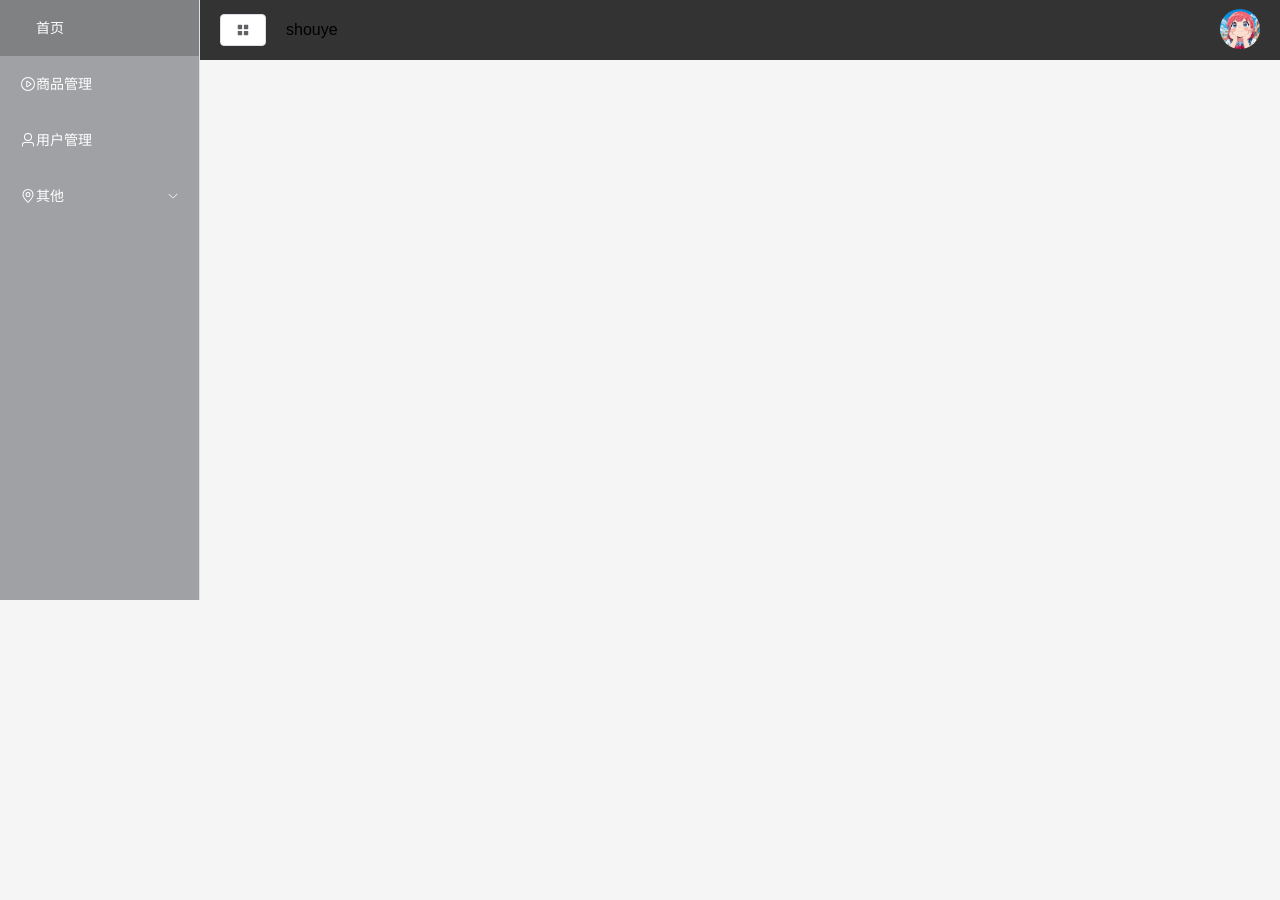
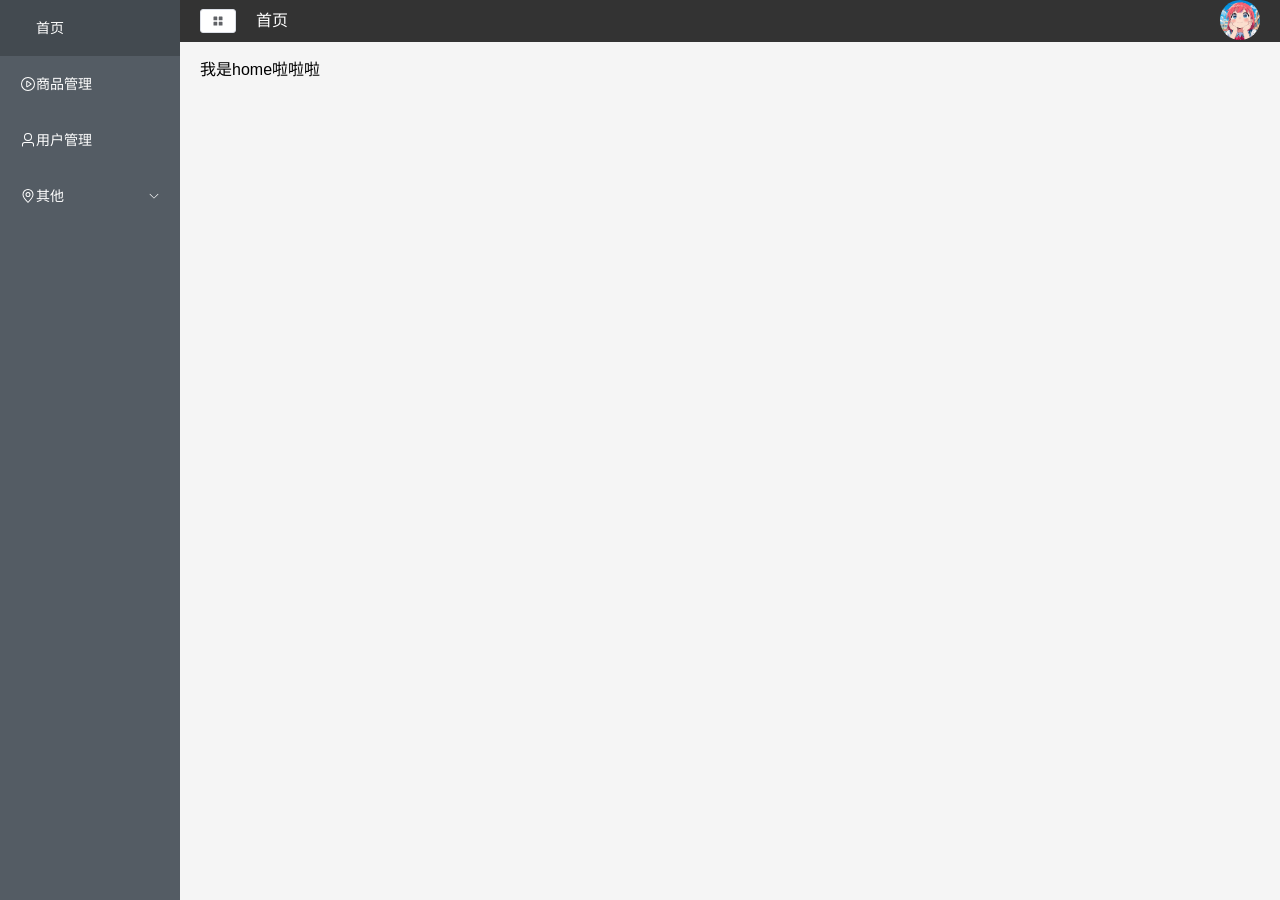
Before and after one commit to hope954/Edunux, a Vue app: page /#/ in a window 1280 px wide. Before the commit the page ends 800 px from the top, so only its background shows below. Built offline with nearby package versions, Linux system fonts and the light colour scheme.

Commit message:
feature:使用vuex实现左侧菜单栏的折叠，修复了页面布局的一些bug

```diff
--- a/package.json
+++ b/package.json
@@ -12,7 +12,8 @@
     "@element-plus/icons-vue": "^2.3.1",
     "element-plus": "^2.9.7",
     "vue": "^3.5.13",
-    "vue-router": "^4.5.0"
+    "vue-router": "^4.5.0",
+    "vuex": "^4.1.0"
   },
   "devDependencies": {
     "@vitejs/plugin-vue": "^5.2.1",
--- a/src/components/CommonAside.vue
+++ b/src/components/CommonAside.vue
@@ -1,6 +1,6 @@
 <template>
-    <el-aside width=200px>
-        <el-menu class="el-menu-vertical-demo" background-color="#9fa1a4" text-color="#fff">
+    <el-aside :width="$store.state.isCollapse?'180px':'64px'">
+        <el-menu class="el-menu-vertical-demo" background-color="#545c64" text-color="#fff" :collapse="!$store.state.isCollapse" :collapse-transition="false">
             <el-menu-item :index="item.path" v-for="item in noChildren()" :key="item.path">
                 <component class="icons" :is="item.icon"></component>
                 <span>{{ item.label }}</span>
@@ -86,17 +86,19 @@ export default{
 }
 </script>
 <style lang="less" scoped>
-.el-aside{
-  width: 200px;
-}
-
+// .el-aside{
+//   width: 200px;
+// }
 .icons{
     width: 16px;
     height: 16px;
     /* background-color: #9fa1a4; */
 }
 .el-menu-vertical-demo{
-  height: 600px;
-  background-color:#9fa1a4;
+  height: 900px;
+  background-color:#545c64;
+}
+.el-menu{
+  border: none;
 }
 </style>
--- a/src/components/CommonHeader.vue
+++ b/src/components/CommonHeader.vue
@@ -1,10 +1,10 @@
 <template>
     <el-header >
-        <div class="l-content">
-            <el-button size="middle">
+        <div class="l-content" >
+            <el-button size="small" plain @click="handleCollpase()"  >
                 <el-icon><Menu /></el-icon>
             </el-button>
-            <h3>shouye</h3>
+            <h3>首页</h3>
         </div>
         <div class="r-content">
             <el-dropdown>
@@ -25,20 +25,27 @@
     </el-header>
 </template>
 <script>
+import { defineComponent } from 'vue';
+import {useStore} from 'vuex'
 export default{
     setup(){
+        let store = useStore()
         //写一个函数实现静态资源的引入
         const getImgSrc =(user)=>{
             return new URL (`../assets/image/${user}.png`, import.meta.url).href;
         };
+        let handleCollpase=()=>{
+            store.commit("updateIsCollapse");
+        }
         return{
             getImgSrc,
+            handleCollpase
         };
     }
 }
 </script>
 <style lang="less" scoped>
-.el-header{
+header{
     --el-header-padding: 0 0;
     display: flex;
     justify-content: space-between;
@@ -66,6 +73,9 @@ export default{
         margin-right:20px;
         margin-left: 20px;
     }
+    h3{
+        color: #fff;
+    }
 }
 
 
--- a/src/main.js
+++ b/src/main.js
@@ -6,10 +6,11 @@ import ElementPlus from 'element-plus'
 import 'element-plus/dist/index.css'
 import * as ElementPlusIconsVue from '@element-plus/icons-vue'
 import './assets/less/index.less'
+import store from './store/index.js'
 const app = createApp(App)
 for (const [key, component] of Object.entries(ElementPlusIconsVue)) {
     app.component(key, component)
 }
-app.use(router)
+app.use(router).use(store)
 app.use(ElementPlus)
 app.mount('#app')
--- a/src/pages/home/home.vue
+++ b/src/pages/home/home.vue
@@ -1,5 +1,5 @@
 <template>
-    <div></div>
+    <div>我是home啦啦啦</div>
 
 </template>
 
@@ -8,3 +8,5 @@ export default{
 
 }
 </script>
+<style lang="less" scoped>
+</style>
--- a/src/pages/main.vue
+++ b/src/pages/main.vue
@@ -1,16 +1,13 @@
 <template>
 
     <div class="common-layout">
-      <el-container class="lay-container">
-
-        <el-aside style="--el-aside-width:1000px:"><common-aside /></el-aside>
-        <el-container class="r-container">
-          <el-header style="padding-left: 0; padding-right: 0;">
+      <el-container>
+        <common-aside />
+        <el-container>
             <common-header />
-          </el-header>
-          <el-main>
-            <router-view />
-          </el-main>
+            <el-main>
+              <router-view />
+            </el-main>
         </el-container>
       </el-container>
     </div>
@@ -29,17 +26,19 @@ export default defineComponent({
 })
 </script>
 <style lang="less" scoped>
-.r-container{
+.el-container{
   flex-wrap: wrap;
+  align-items: flex-start;
 }
 .common-layout{
   height: 100%;
-  width: 100%;
+  // width: 100%;
   & > .el-container{
     height: 100%;
-    width: 100%;
+    // width: 100%;
     & > .el-aside{
-      height: 100%;
+      // height: 100%;
+      background-color: #545c64;
     }
   }
 }
--- /dev/null
+++ b/src/store/index.js
@@ -0,0 +1,11 @@
+import { createStore } from 'vuex';
+export default createStore ({
+    state:{
+        isCollapse:true
+    },
+    mutations:{
+        updateIsCollapse(state,payload){
+            state.isCollapse = !state.isCollapse
+        }
+    }
+})
```
Also changed, not shown: 1 other file (tests, documents, lock files or other folders).
